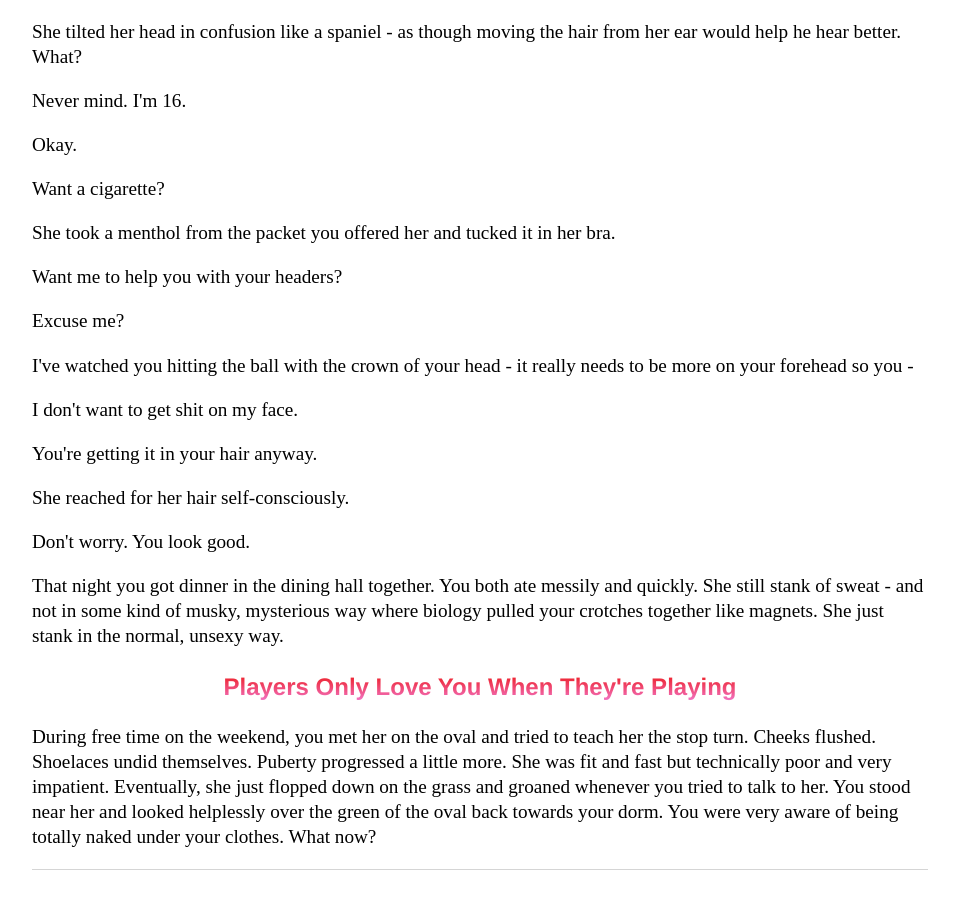
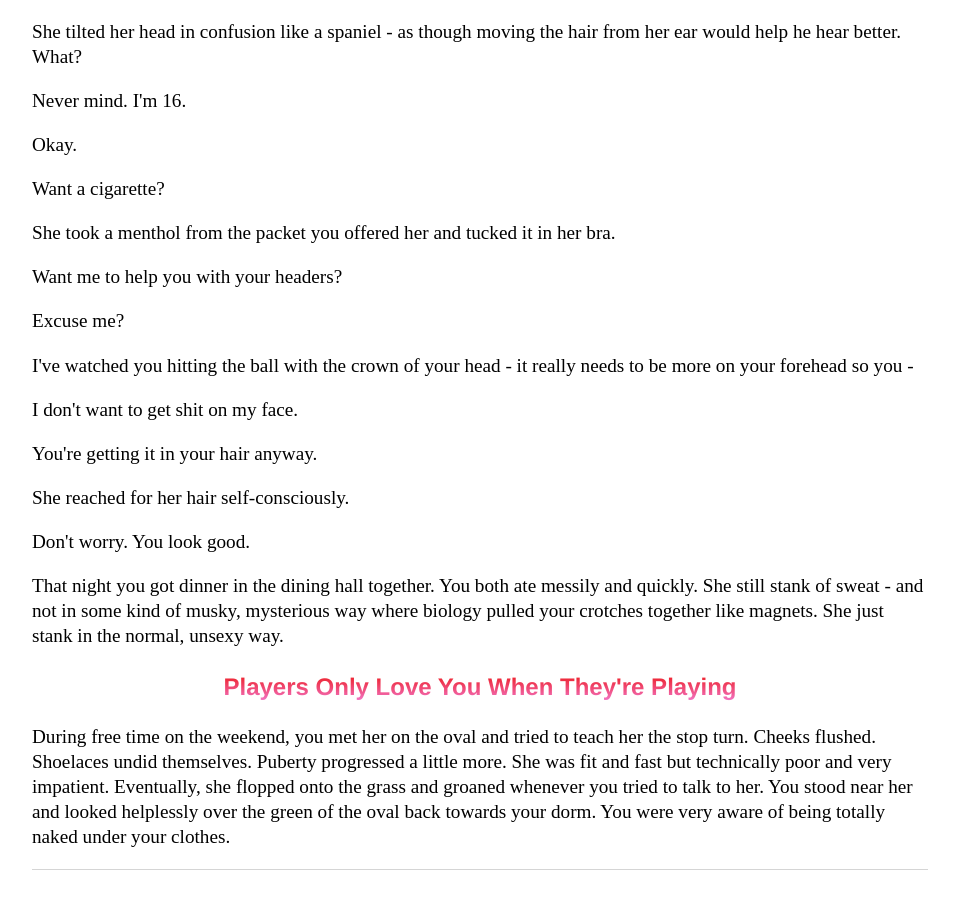
Before and after one commit to Pinelife/pinelife.github.io, a Jekyll site: the page built from Hellhole/excitingevent2.html, in a window 1280 px wide and 900 px high, scrolled down 1811 px. Shown: the whole window, without its empty margins (160-1115 px from the left). Built offline with Jekyll 4.4.1, drawn with Linux system fonts in a browser that asks for light colours.

Commit message:
Update excitingevent2.html

```diff
--- a/Hellhole/excitingevent2.html
+++ b/Hellhole/excitingevent2.html
@@ -100,6 +100,6 @@ Deliberately, you turned the page.
 </p>
 <h3 id = "players">Players Only Love You When They're Playing</h3>
 <p>During free time on the weekend, you met her on the oval and tried to teach her the stop turn. Cheeks flushed. Shoelaces undid
-  themselves. Puberty progressed a little more. She was fit and fast but technically poor and very impatient. Eventually, she just flopped down on the grass
-  and groaned whenever you tried to talk to her. You stood near her and looked helplessly over the green of the oval back towards
-  your dorm. You were very aware of being totally naked under your clothes. What now?</p>
+  themselves. Puberty progressed a little more. She was fit and fast but technically poor and very impatient. Eventually, she flopped
+  onto the grass and groaned whenever you tried to talk to her. You stood near her and looked helplessly over the green of the oval back towards
+  your dorm. You were very aware of being totally naked under your clothes.</p>
```
